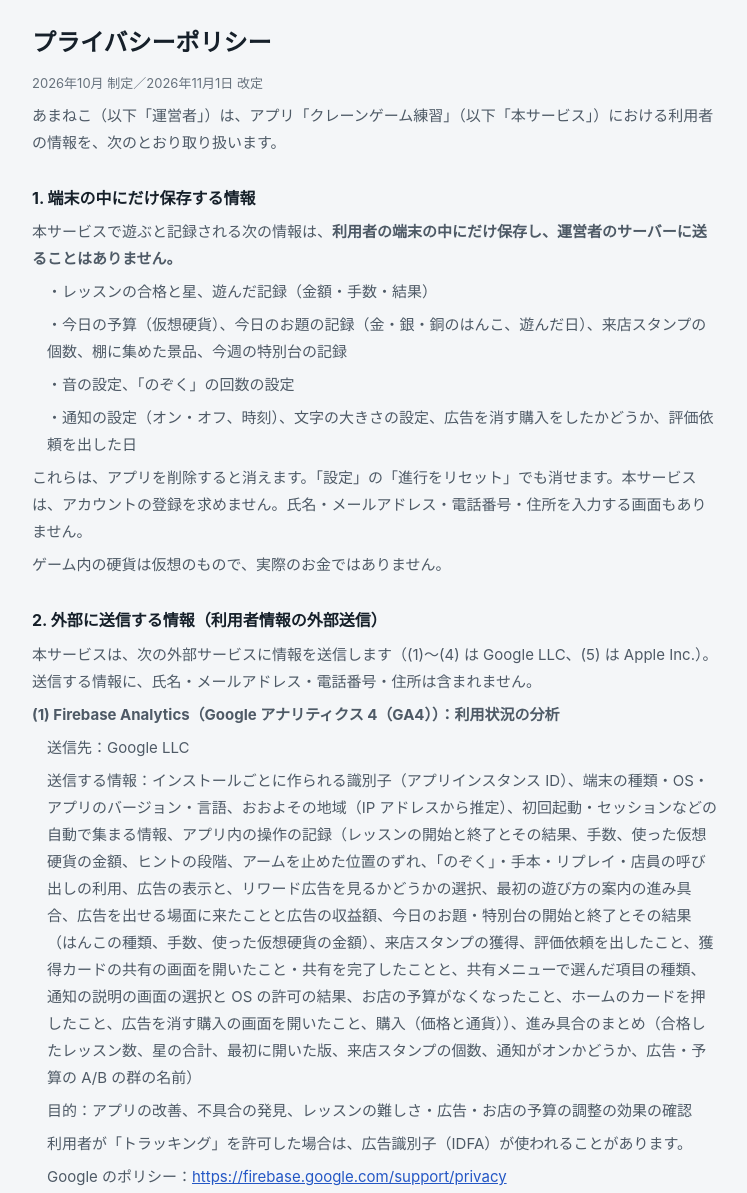
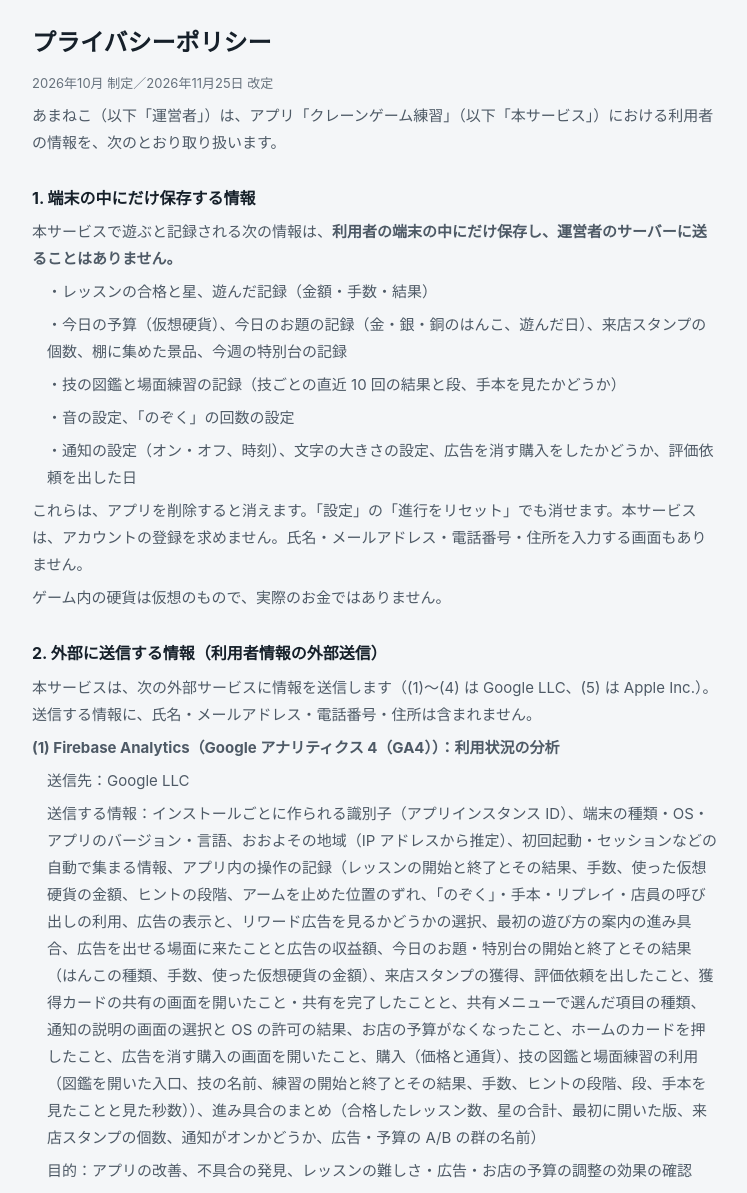
Before and after one commit to mizupants-cyber/crane-sim-site, a plain HTML site: page privacy.html in a window 1280 px wide. Shown: the part 83-1276 px from the top of the page, without its empty margins (264-1011 px from the left). Drawn offline with Linux system fonts and the light colour scheme.

Commit message:
プライバシーポリシーを 1.5 に合わせて改定（技の図鑑と場面練習の記録を追記）
Co-Authored-By: Claude Opus 5.5 <noreply@anthropic.com>

```diff
--- a/privacy.html
+++ b/privacy.html
@@ -34,7 +34,7 @@ footer { margin-top:40px; color:var(--muted); font-size:12px; text-align:center;
 <main>
 <header><img src="icon.png" alt=""><span>クレーンゲーム練習</span></header>
 <h1>プライバシーポリシー</h1>
-<p class="date">2026年10月 制定／2026年11月1日 改定</p>
+<p class="date">2026年10月 制定／2026年11月25日 改定</p>
 
 <p>あまねこ（以下「運営者」）は、アプリ「クレーンゲーム練習」（以下「本サービス」）における利用者の情報を、次のとおり取り扱います。</p>
 
@@ -42,6 +42,7 @@ footer { margin-top:40px; color:var(--muted); font-size:12px; text-align:center;
 <p>本サービスで遊ぶと記録される次の情報は、<strong>利用者の端末の中にだけ保存し、運営者のサーバーに送ることはありません。</strong></p>
 <p class="item">・レッスンの合格と星、遊んだ記録（金額・手数・結果）</p>
 <p class="item">・今日の予算（仮想硬貨）、今日のお題の記録（金・銀・銅のはんこ、遊んだ日）、来店スタンプの個数、棚に集めた景品、今週の特別台の記録</p>
+<p class="item">・技の図鑑と場面練習の記録（技ごとの直近 10 回の結果と段、手本を見たかどうか）</p>
 <p class="item">・音の設定、「のぞく」の回数の設定</p>
 <p class="item">・通知の設定（オン・オフ、時刻）、文字の大きさの設定、広告を消す購入をしたかどうか、評価依頼を出した日</p>
 <p>これらは、アプリを削除すると消えます。「設定」の「進行をリセット」でも消せます。本サービスは、アカウントの登録を求めません。氏名・メールアドレス・電話番号・住所を入力する画面もありません。</p>
@@ -52,7 +53,7 @@ footer { margin-top:40px; color:var(--muted); font-size:12px; text-align:center;
 
 <p><strong>(1) Firebase Analytics（Google アナリティクス 4（GA4））：利用状況の分析</strong></p>
 <p class="item">送信先：Google LLC</p>
-<p class="item">送信する情報：インストールごとに作られる識別子（アプリインスタンス ID）、端末の種類・OS・アプリのバージョン・言語、おおよその地域（IP アドレスから推定）、初回起動・セッションなどの自動で集まる情報、アプリ内の操作の記録（レッスンの開始と終了とその結果、手数、使った仮想硬貨の金額、ヒントの段階、アームを止めた位置のずれ、「のぞく」・手本・リプレイ・店員の呼び出しの利用、広告の表示と、リワード広告を見るかどうかの選択、最初の遊び方の案内の進み具合、広告を出せる場面に来たことと広告の収益額、今日のお題・特別台の開始と終了とその結果（はんこの種類、手数、使った仮想硬貨の金額）、来店スタンプの獲得、評価依頼を出したこと、獲得カードの共有の画面を開いたこと・共有を完了したことと、共有メニューで選んだ項目の種類、通知の説明の画面の選択と OS の許可の結果、お店の予算がなくなったこと、ホームのカードを押したこと、広告を消す購入の画面を開いたこと、購入（価格と通貨））、進み具合のまとめ（合格したレッスン数、星の合計、最初に開いた版、来店スタンプの個数、通知がオンかどうか、広告・予算の A/B の群の名前）</p>
+<p class="item">送信する情報：インストールごとに作られる識別子（アプリインスタンス ID）、端末の種類・OS・アプリのバージョン・言語、おおよその地域（IP アドレスから推定）、初回起動・セッションなどの自動で集まる情報、アプリ内の操作の記録（レッスンの開始と終了とその結果、手数、使った仮想硬貨の金額、ヒントの段階、アームを止めた位置のずれ、「のぞく」・手本・リプレイ・店員の呼び出しの利用、広告の表示と、リワード広告を見るかどうかの選択、最初の遊び方の案内の進み具合、広告を出せる場面に来たことと広告の収益額、今日のお題・特別台の開始と終了とその結果（はんこの種類、手数、使った仮想硬貨の金額）、来店スタンプの獲得、評価依頼を出したこと、獲得カードの共有の画面を開いたこと・共有を完了したことと、共有メニューで選んだ項目の種類、通知の説明の画面の選択と OS の許可の結果、お店の予算がなくなったこと、ホームのカードを押したこと、広告を消す購入の画面を開いたこと、購入（価格と通貨）、技の図鑑と場面練習の利用（図鑑を開いた入口、技の名前、練習の開始と終了とその結果、手数、ヒントの段階、段、手本を見たことと見た秒数））、進み具合のまとめ（合格したレッスン数、星の合計、最初に開いた版、来店スタンプの個数、通知がオンかどうか、広告・予算の A/B の群の名前）</p>
 <p class="item">目的：アプリの改善、不具合の発見、レッスンの難しさ・広告・お店の予算の調整の効果の確認</p>
 <p class="item">利用者が「トラッキング」を許可した場合は、広告識別子（IDFA）が使われることがあります。</p>
 <p class="item">Google のポリシー：<a href="https://firebase.google.com/support/privacy?hl=ja">https://firebase.google.com/support/privacy</a></p>
@@ -86,7 +87,7 @@ footer { margin-top:40px; color:var(--muted); font-size:12px; text-align:center;
 <p><strong>外部送信の一覧</strong></p>
 <div class="tbl"><table>
 <tr><th>送信先</th><th>送信される情報</th><th>目的</th><th>止め方</th></tr>
-<tr><td>Google LLC（Firebase Analytics）</td><td>アプリインスタンス ID、端末の種類・OS・版・言語、おおよその地域、アプリ内の操作の記録（レッスン・お題・特別台・来店スタンプ・予算・広告の表示とリワードの選択・共有の画面・通知の説明の選択・購入の画面と購入）、進み具合のまとめ、A/B の群の名前。許可した場合は広告識別子（IDFA）</td><td>アプリの改善、不具合の発見、難しさ・広告・予算の調整の効果の確認</td><td>設定「利用状況の計測」をオフ</td></tr>
+<tr><td>Google LLC（Firebase Analytics）</td><td>アプリインスタンス ID、端末の種類・OS・版・言語、おおよその地域、アプリ内の操作の記録（レッスン・お題・特別台・来店スタンプ・予算・広告の表示とリワードの選択・共有の画面・通知の説明の選択・購入の画面と購入・技の図鑑と場面練習）、進み具合のまとめ、A/B の群の名前。許可した場合は広告識別子（IDFA）</td><td>アプリの改善、不具合の発見、難しさ・広告・予算の調整の効果の確認</td><td>設定「利用状況の計測」をオフ</td></tr>
 <tr><td>Google LLC（Firebase Remote Config）</td><td>アプリインスタンス ID、端末の種類・OS・版・言語、IP アドレス（取得の要求）。受け取るのは設定値と A/B の群の名前</td><td>広告の間隔・遷移点、お店の予算、再挑戦の上限、評価依頼の条件などの調整と A/B テスト</td><td>設定「利用状況の計測」をオフ</td></tr>
 <tr><td>Google LLC（Google AdMob）</td><td>広告識別子（IDFA。トラッキングを許可した場合のみ）、端末の種類・OS、IP アドレスとおおよその位置、広告の表示・タップ・報酬の記録、同意の状態</td><td>広告の表示と効果の測定、不正の防止</td><td>iPhone の「トラッキング」の設定。同意の確認が必要な地域は、設定の「プライバシー設定（広告の同意）」。広告を消す購入で全画面の広告は止まる</td></tr>
 <tr><td>Google LLC（UMP）</td><td>同意の選択（Google のサービスが端末に保存し、AdMob が参照）</td><td>欧州経済領域・英国など、必要な地域での広告の同意の確認</td><td>設定の「プライバシー設定（広告の同意）」</td></tr>
```
